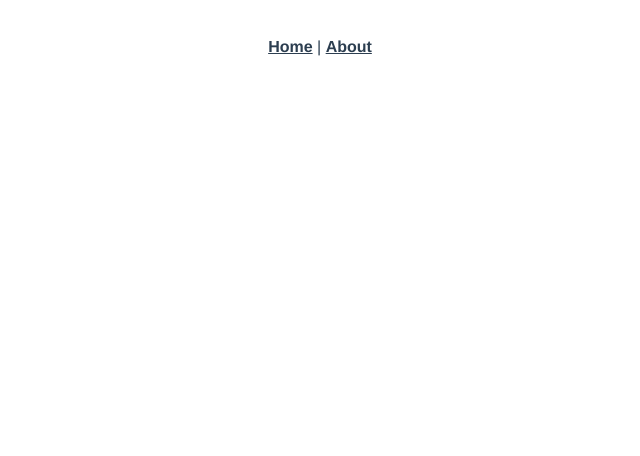
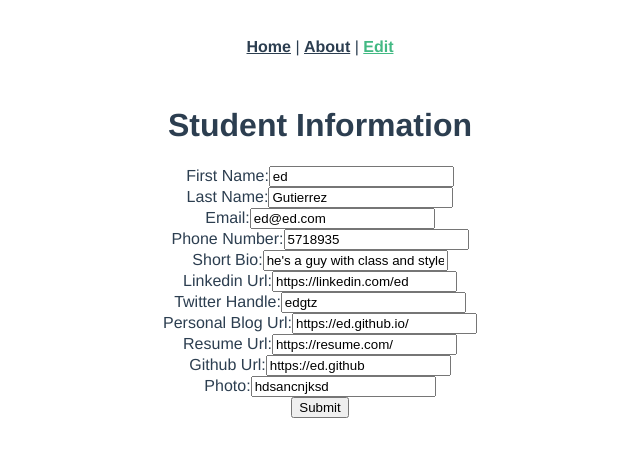
Before and after one commit to ehenn345/student_portal_app, a Vue app: page /edit in a window 1280 px wide. Shown: the top 456 px of the page, without its empty margins (320-960 px from the left). Built offline with nearby package versions, Linux system fonts and the light colour scheme.

Commit message:
add edit.vue added template and from with hardcoded data for student resume info

```diff
--- a/src/App.vue
+++ b/src/App.vue
@@ -2,7 +2,8 @@
   <div id="app">
     <div id="nav">
       <router-link to="/">Home</router-link> |
-      <router-link to="/about">About</router-link>
+      <router-link to="/about">About</router-link> |
+      <router-link to="/edit">Edit</router-link>
     </div>
     <router-view/>
   </div>
--- a/src/router/index.js
+++ b/src/router/index.js
@@ -1,6 +1,7 @@
 import Vue from 'vue'
 import VueRouter from 'vue-router'
 import Home from '../views/Home.vue'
+import Edit from '../views/Edit.vue';
 
 Vue.use(VueRouter)
 
@@ -9,6 +10,11 @@ const routes = [
     path: '/',
     name: 'Home',
     component: Home
+  },
+  {
+    path: '/edit',
+    name: 'edit',
+    component: Edit
   },
   {
     path: '/about',
--- /dev/null
+++ b/src/views/Edit.vue
@@ -0,0 +1,81 @@
+
+
+<template>
+  <div class="student-edit">
+    <form v-on:submit.prevent="submit()">
+      <h1>Student Information</h1>
+      <ul>
+        <li class="text-danger" v-for="error in errors">{{ error }}</li>
+      </ul>
+      <div class="form-group">
+        <label>First Name:</label>
+        <input type="text" class="form-control" v-model="firstName">
+      </div>
+      <div class="form-group">
+        <label>Last Name:</label>
+        <input type="text" class="form-control" v-model="lastName">
+      </div>
+      <div class="form-group">
+        <label>Email:</label>
+        <input type="url" class="form-control" v-model="email">
+      </div>
+      <div class="form-group">
+        <label>Phone Number:</label>
+        <input type="url" class="form-control" v-model="phoneNumber">
+      </div>
+      <div class="form-group">
+        <label>Short Bio:</label>
+        <input type="url" class="form-control" v-model="shortBio">
+      </div>
+      <div class="form-group">
+        <label>Linkedin Url:</label>
+        <input type="url" class="form-control" v-model="linkedinUrl">
+      </div>
+      <div class="form-group">
+        <label>Twitter Handle:</label>
+        <input type="url" class="form-control" v-model="twitterHandle">
+      </div>
+      <div class="form-group">
+        <label>Personal Blog Url:</label>
+        <input type="url" class="form-control" v-model="personalBlogUrl">
+      </div>
+      <div class="form-group">
+        <label>Resume Url:</label>
+        <input type="url" class="form-control" v-model="resumeUrl">
+      </div>
+      <div class="form-group">
+        <label>Github Url:</label>
+        <input type="url" class="form-control" v-model="githubUrl">
+      </div>
+      <div class="form-group">
+        <label>Photo:</label>
+        <input type="url" class="form-control" v-model="photo">
+      </div>
+      <input type="submit" class="btn btn-primary" value="Submit">
+    </form>
+  </div>
+</template>
+
+<script>
+export default {
+  data: function () {
+    return {
+      message: "Update!",
+      firstName: "ed",
+      lastName: "Gutierrez",
+      email: "ed@ed.com",
+      phoneNumber: "5718935",
+      shortBio: "he's a guy with class and style named ed",
+      linkedinUrl: "https://linkedin.com/ed",
+      twitterHandle: "edgtz",
+      personalBlogUrl: "https://ed.github.io/",
+      resumeUrl: "https://resume.com/",
+      githubUrl: "https://ed.github",
+      photo: "hdsancnjksd",
+      errors: [],
+    };
+  },
+  created: function () {},
+  methods: {},
+};
+</script>
```
